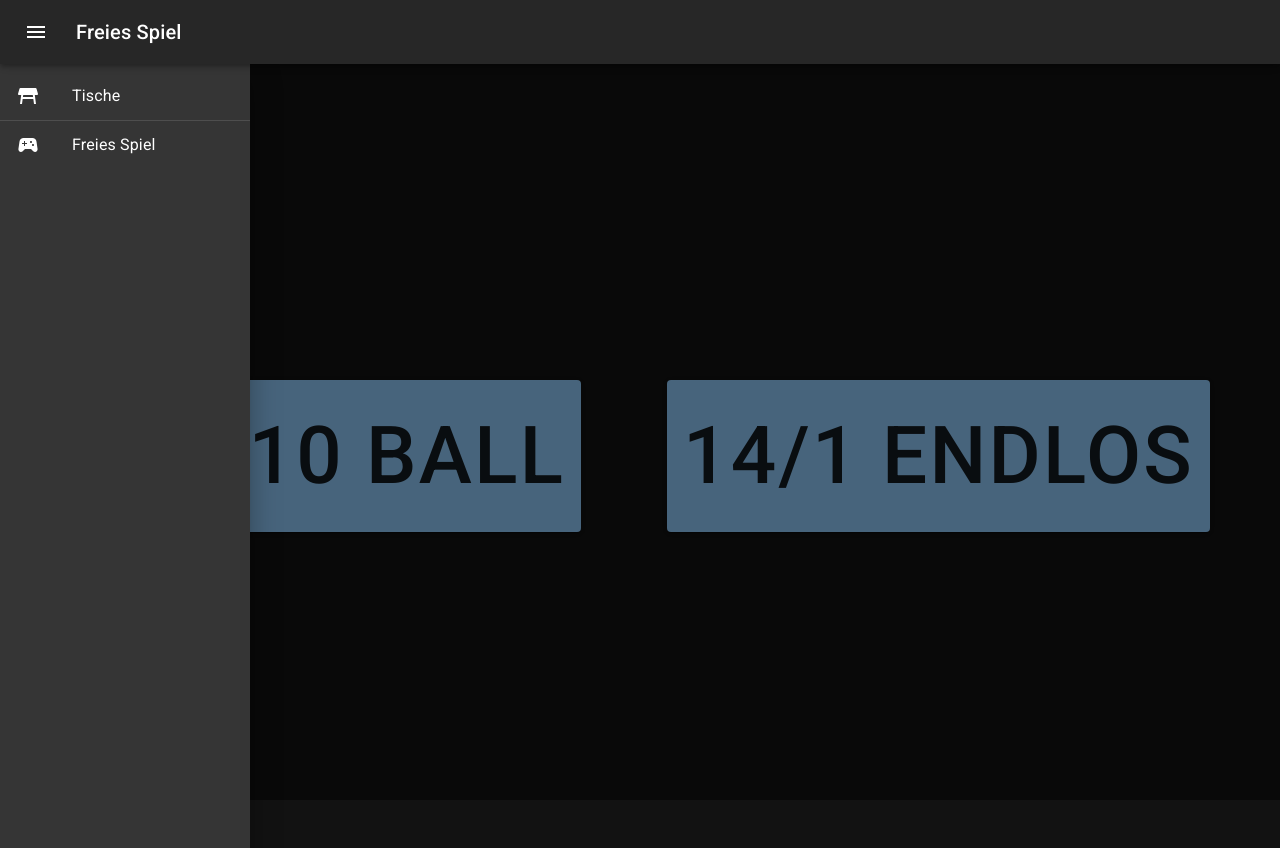
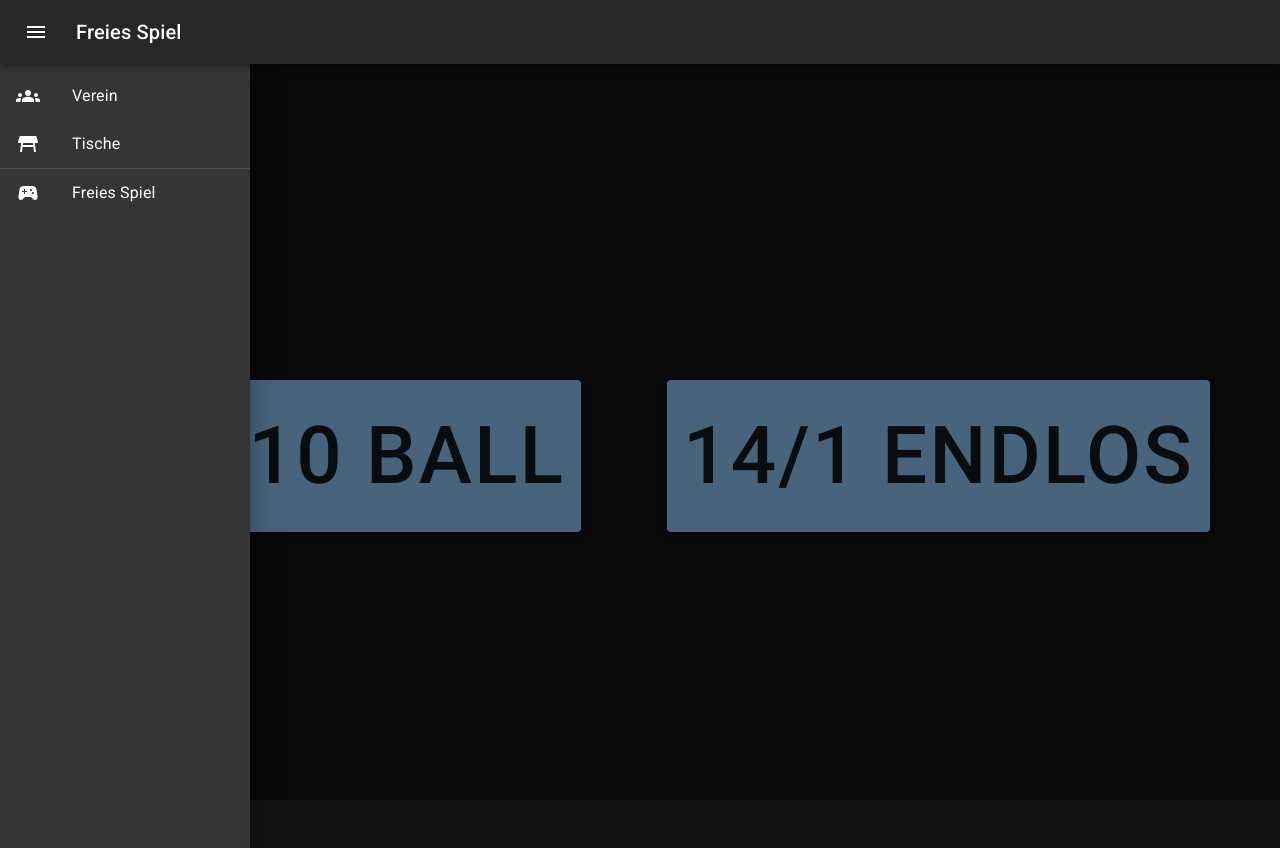
Before and after one commit to sbutz/poolscore, a React (Create React App) app: page / in a window 1280 px wide. Both pictures are taken after a click on the button "menu". Built offline with nearby package versions, Linux system fonts and the light colour scheme; no server answers; the database is empty.

Commit message:
add club page

```diff
--- a/src/App.tsx
+++ b/src/App.tsx
@@ -5,6 +5,7 @@ import DisciplineSelect from './views/DisciplineSelect';
 import Game from './views/Game';
 import Game14 from './views/Game14';
 import Tables from './views/Tables';
+import Club from './views/Club';
 import ErrorPage from './views/ErrorPage';
 import { Store } from './store/Store';
 
@@ -24,6 +25,7 @@ function App() {
             <Route path="/" element={<DisciplineSelect/>} />
             <Route path="/game" element={<Game/>} />
             <Route path="/game14" element={<Game14/>} />
+            {isAdmin ? <Route path="/club" element={<Club/>} /> : null}
             {isAdmin ? <Route path="/tables" element={<Tables/>} /> : null}
             <Route path="*" element={<ErrorPage/>} />
           </Routes>
--- a/src/components/AppDrawer.tsx
+++ b/src/components/AppDrawer.tsx
@@ -1,6 +1,6 @@
 import { Box, Drawer, List, ListItem, ListItemIcon, ListItemButton,
     ListItemText, Divider} from '@mui/material'
-import { SportsEsports, TableRestaurant } from '@mui/icons-material';
+import { Groups, SportsEsports, TableRestaurant } from '@mui/icons-material';
 import { Link } from "react-router-dom";
 
 interface AppDrawerProps {
@@ -21,6 +21,14 @@ function AppDrawer(props: AppDrawerProps) {
     >
         <List>
             {isAdmin ?[
+                <ListItem key={'club'} disablePadding>
+                    <ListItemButton component={Link} to={"/club"}>
+                        <ListItemIcon>
+                            <Groups />
+                        </ListItemIcon>
+                        <ListItemText primary={'Verein'} />
+                    </ListItemButton>
+                </ListItem>,
                 <ListItem key={'tables'} disablePadding>
                     <ListItemButton component={Link} to={"/tables"}>
                         <ListItemIcon>
--- a/src/util/useCallbackPrompt.ts
+++ b/src/util/useCallbackPrompt.ts
@@ -44,7 +44,6 @@ export function useCallbackPrompt(when: boolean): (boolean | (() => void))[] {
       let target = lastLocation.location.pathname;
       if (target.startsWith(process.env.PUBLIC_URL))
         target = target.slice(process.env.PUBLIC_URL.length);
-      console.log(target);
       navigate(target);
     }
   }, [confirmedNavigation, lastLocation]);
--- /dev/null
+++ b/src/views/Club.tsx
@@ -0,0 +1,21 @@
+import { useContext } from 'react';
+import { Stack, TextField } from '@mui/material';
+
+import Layout from '../components/Layout';
+import { Context } from '../store/Store';
+
+export default function Club() {
+    const state = useContext(Context)[0];
+
+    return (
+    <Layout title="Verein">
+        <Stack spacing={3}>
+            <TextField
+                label="Name"
+                disabled
+                value={state.name}
+            />
+        </Stack>
+    </Layout>
+    )
+}
```
